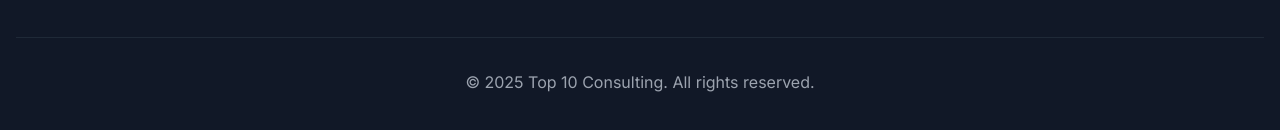
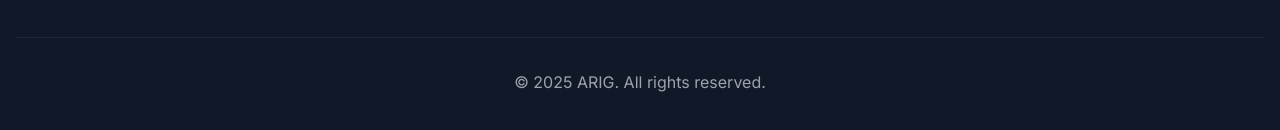
Before and after one commit to Priyadharshan2003/Rakesh-Consulting, a React (Create React App) app: page / in a window 1280 px wide. Shown: the part 3101-3231 px from the top of the page. Built offline with nearby package versions, Linux system fonts and the light colour scheme; no server answers; the HTML template or start-up script is replaced by a standard one.

Commit message:
fix footer and navbar

```diff
--- a/src/components/Footer.tsx
+++ b/src/components/Footer.tsx
@@ -61,7 +61,7 @@
         </div>
 
         <div className="text-center mt-12 pt-8 border-t border-gray-800">
-          <p className="text-gray-400">&copy; {new Date().getFullYear()} Top 10 Consulting. All rights reserved.</p>
+          <p className="text-gray-400">&copy; {new Date().getFullYear()} ARIG. All rights reserved.</p>
         </div>
       </div>
     </footer>
```
Also changed, not shown: 1 other file (tests, documents, lock files or other folders).
